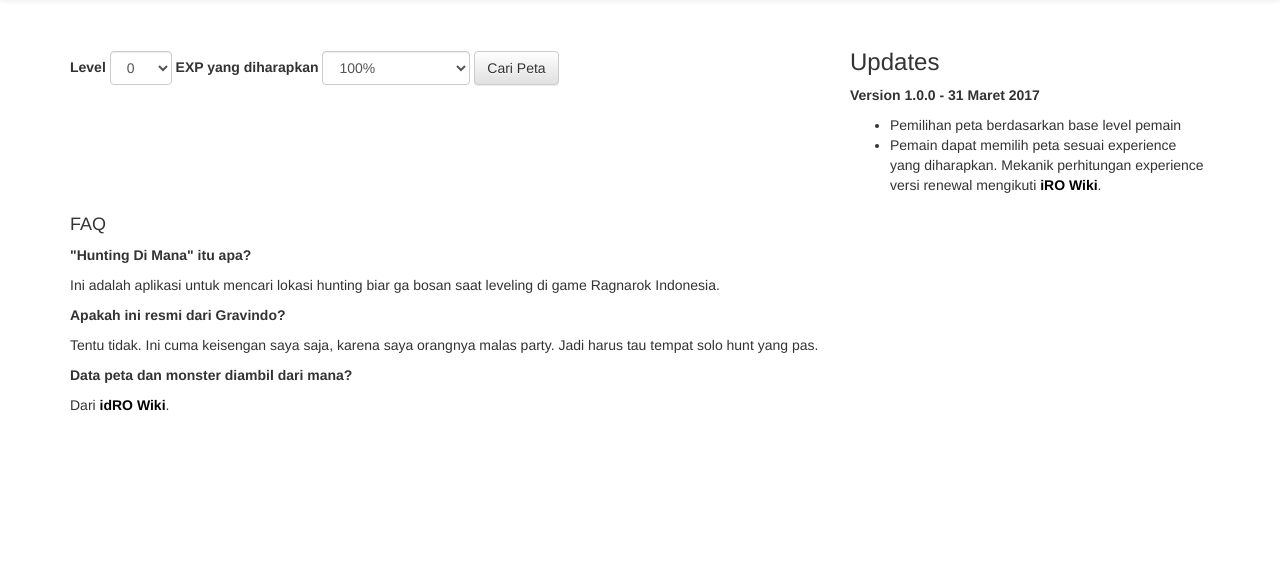
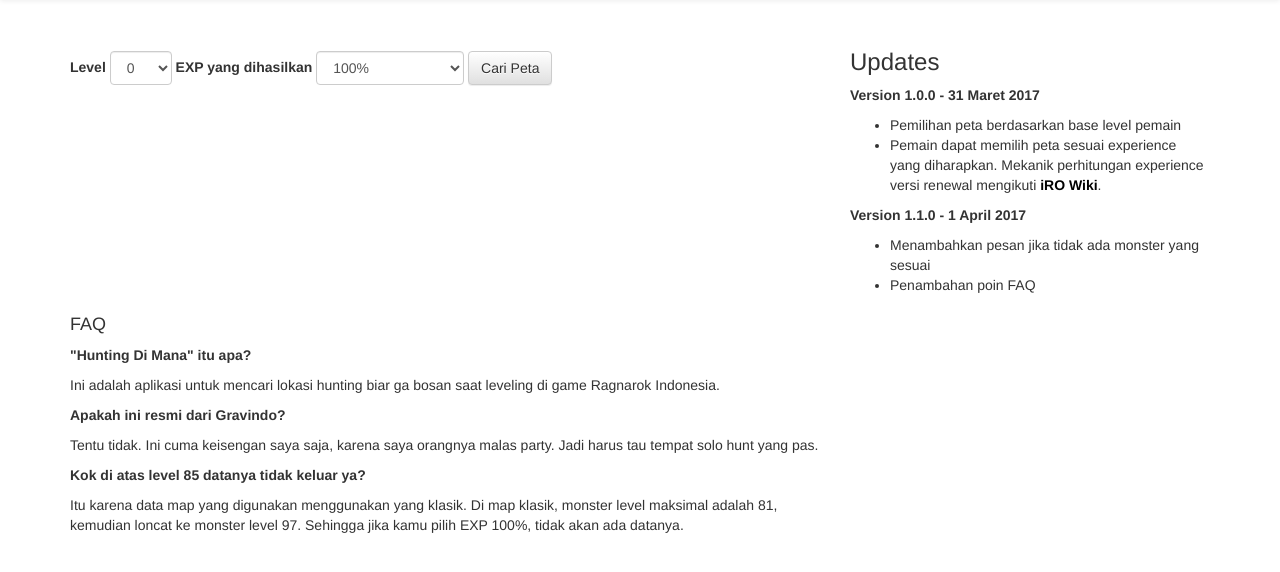
Before and after one commit to bepitulaz/huntingdimana, a Flask app: page / in a window 1280 px wide. Shown: the part 51-623 px from the top of the page. Run offline with Flask 2, Linux system fonts and the light colour scheme; some libraries are stand-ins or nearby versions.

Commit message:
pembaruan FAQ

```diff
--- a/FlaskWebProject1/templates/home.html
+++ b/FlaskWebProject1/templates/home.html
@@ -14,7 +14,7 @@
                     </select>
                 </div>
                 <div class="form-group">
-                    <label for="experience">EXP yang diharapkan</label>
+                    <label for="experience">EXP yang dihasilkan</label>
                     <select name="experience" id="experience" class="form-control">
                         <option value="full">100%</option>
                         <option value="over">Lebih dari 100%</option>
@@ -32,18 +32,23 @@
                 <li>Pemilihan peta berdasarkan base level pemain</li>
                 <li>Pemain dapat memilih peta sesuai experience yang diharapkan. Mekanik perhitungan experience versi renewal mengikuti <a href="http://irowiki.org/wiki/Experience" target="_blank">iRO Wiki</a>.</li>
             </ul>
+            <p><b>Version 1.1.0 - 1 April 2017</b></p>
+            <ul>
+                <li>Menambahkan pesan jika tidak ada monster yang sesuai</li>
+                <li>Penambahan poin FAQ</li>
+            </ul>
         </div>
     </div>
     <div class="row">
-        <div class="col-xs-12 col-md-12">
+        <div class="col-xs-12 col-md-8">
 
             <h4>FAQ</h4>
             <p><b>"Hunting Di Mana" itu apa?</b></p>
             <p>Ini adalah aplikasi untuk mencari lokasi hunting biar ga bosan saat leveling di game Ragnarok Indonesia.</p>
             <p><b>Apakah ini resmi dari Gravindo?</b></p>
             <p>Tentu tidak. Ini cuma keisengan saya saja, karena saya orangnya malas party. Jadi harus tau tempat solo hunt yang pas.</p>
-            <p><b>Data peta dan monster diambil dari mana?</b></p>
-            <p>Dari <a href="https://db.idrowiki.org/klasik/">idRO Wiki</a>.</p>
+            <p><b>Kok di atas level 85 datanya tidak keluar ya?</b></p>
+            <p>Itu karena data map yang digunakan menggunakan yang klasik. Di map klasik, monster level maksimal adalah 81, kemudian loncat ke monster level 97. Sehingga jika kamu pilih EXP 100%, tidak akan ada datanya.</p>
         </div>
     </div>
 </div>
```
Also changed, not shown: FlaskWebProject1/templates/map.html (+8 -0 lines).
